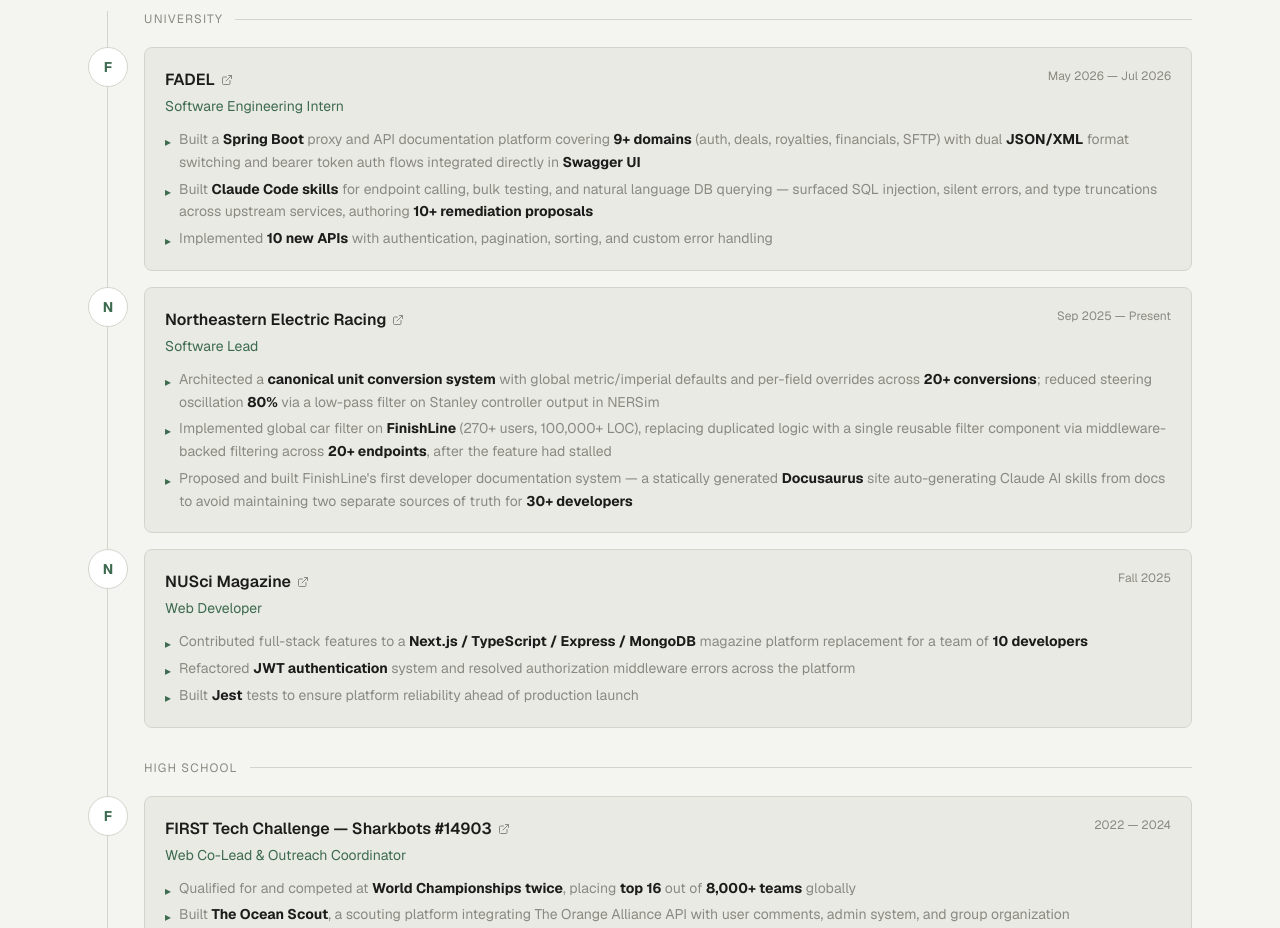
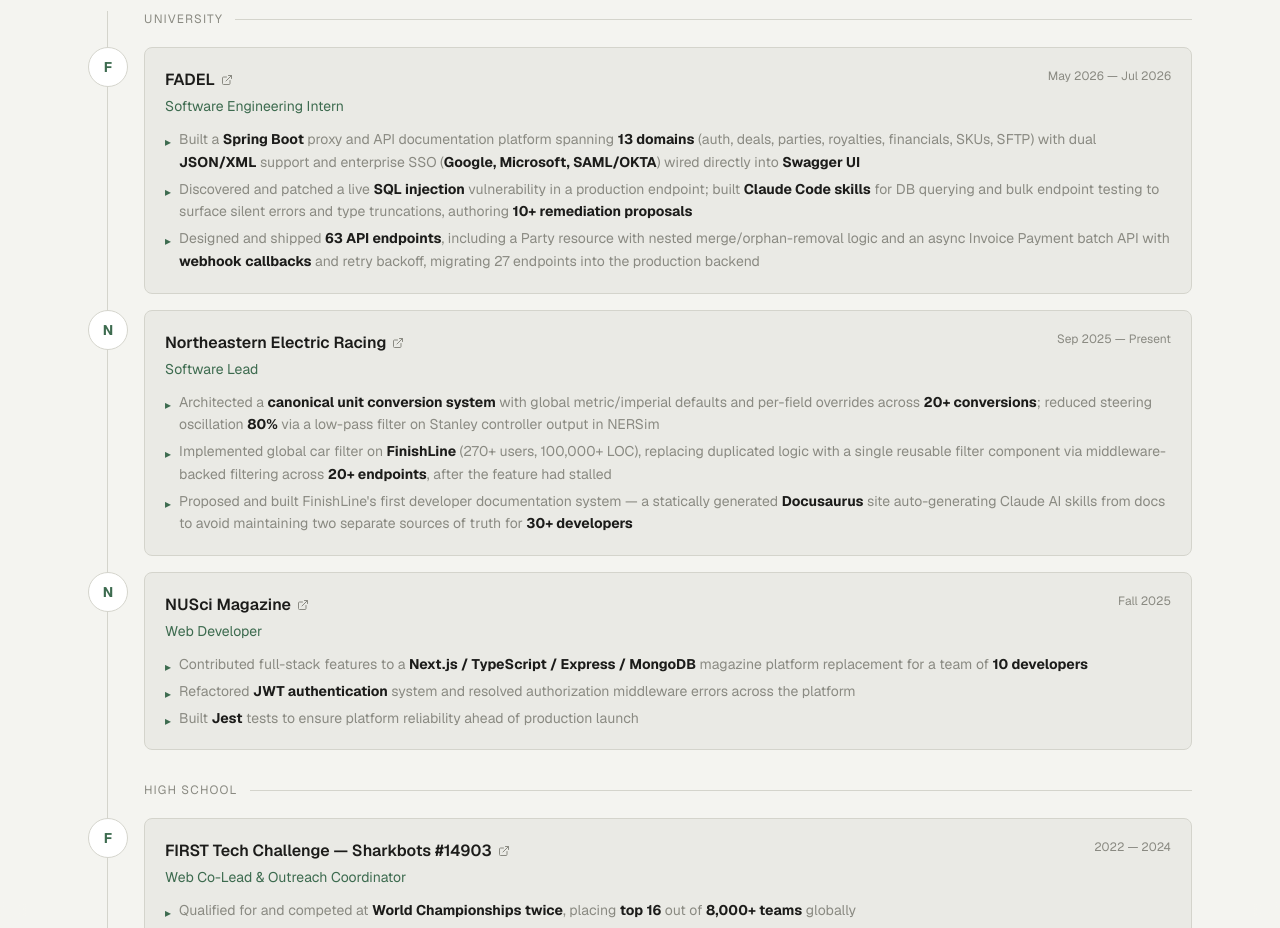
Before and after one commit to rbessin/Portfolio, a Next.js app: page / in a window 1280 px wide. Shown: the part 2880-3808 px from the top of the page. Built offline with nearby package versions, Linux system fonts and the light colour scheme.

Commit message:
feat: update FADEL after internship

```diff
--- a/app/components/Experiences.tsx
+++ b/app/components/Experiences.tsx
@@ -9,23 +9,32 @@ const collegeExperiences = [
     bullets: [
       <>
         Built a <strong className="text-foreground">Spring Boot</strong> proxy
-        and API documentation platform covering{" "}
-        <strong className="text-foreground">9+ domains</strong> (auth, deals,
-        royalties, financials, SFTP) with dual{" "}
-        <strong className="text-foreground">JSON/XML</strong> format switching
-        and bearer token auth flows integrated directly in{" "}
-        <strong className="text-foreground">Swagger UI</strong>
+        and API documentation platform spanning{" "}
+        <strong className="text-foreground">13 domains</strong> (auth, deals,
+        parties, royalties, financials, SKUs, SFTP) with dual{" "}
+        <strong className="text-foreground">JSON/XML</strong> support and
+        enterprise SSO (
+        <strong className="text-foreground">
+          Google, Microsoft, SAML/OKTA
+        </strong>
+        ) wired directly into <strong className="text-foreground">Swagger UI</strong>
       </>,
       <>
-        Built <strong className="text-foreground">Claude Code skills</strong>{" "}
-        for endpoint calling, bulk testing, and natural language DB querying —
-        surfaced SQL injection, silent errors, and type truncations across
-        upstream services, authoring{" "}
+        Discovered and patched a live{" "}
+        <strong className="text-foreground">SQL injection</strong>{" "}
+        vulnerability in a production endpoint; built{" "}
+        <strong className="text-foreground">Claude Code skills</strong> for
+        DB querying and bulk endpoint testing to surface silent errors and
+        type truncations, authoring{" "}
         <strong className="text-foreground">10+ remediation proposals</strong>
       </>,
       <>
-        Implemented <strong className="text-foreground">10 new APIs</strong>{" "}
-        with authentication, pagination, sorting, and custom error handling
+        Designed and shipped{" "}
+        <strong className="text-foreground">63 API endpoints</strong>,
+        including a Party resource with nested merge/orphan-removal logic and
+        an async Invoice Payment batch API with{" "}
+        <strong className="text-foreground">webhook callbacks</strong>{" "}
+        and retry backoff, migrating 27 endpoints into the production backend
       </>,
     ],
     url: "https://fadel.com",
```
